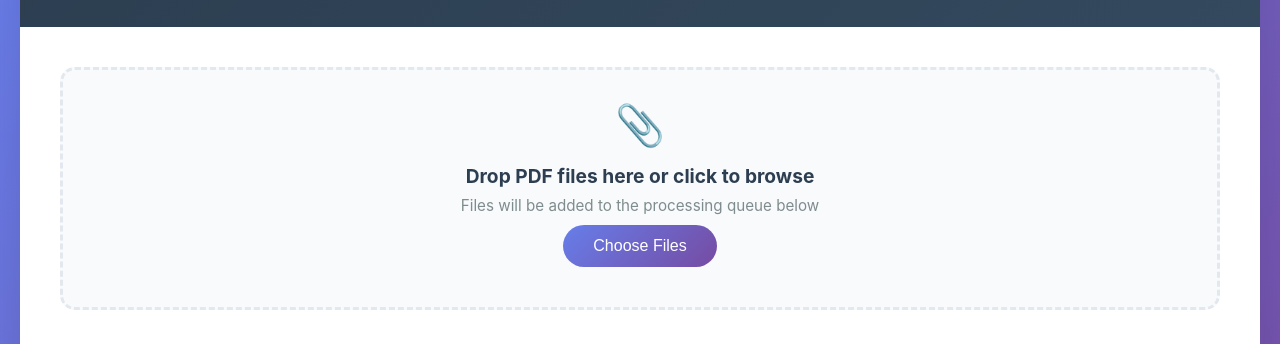
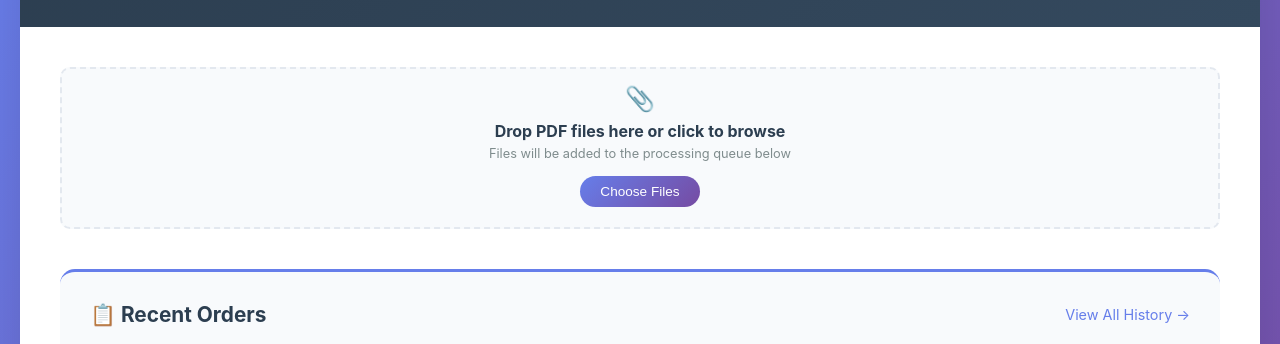
Before and after one commit to Harrypapa1/pdf-processorHOC-HOL, a plain HTML site: page index.html in a window 1280 px wide. Shown: the part 133-477 px from the top of the page. Drawn offline with Linux system fonts and the light colour scheme; no server answers; a script that the page names is missing.

Commit message:
Update index.html

```diff
--- a/index.html
+++ b/index.html
@@ -79,11 +79,11 @@
         }
 
         .upload-section {
-            border: 3px dashed #e3e8ef;
-            border-radius: 15px;
-            padding: 30px 40px;
+            border: 2px dashed #e3e8ef;
+            border-radius: 10px;
+            padding: 15px 20px;
             text-align: center;
-            margin-bottom: 30px;
+            margin-bottom: 25px;
             background: #f8fafc;
             transition: all 0.3s ease;
             cursor: pointer;
@@ -101,20 +101,21 @@
         }
 
         .upload-icon {
-            font-size: 2.5rem;
+            font-size: 1.5rem;
             color: #667eea;
-            margin-bottom: 15px;
+            margin-bottom: 8px;
         }
 
         .upload-text h3 {
-            font-size: 1.2rem;
+            font-size: 1rem;
             color: #2c3e50;
-            margin-bottom: 8px;
+            margin-bottom: 5px;
         }
 
         .upload-text p {
             color: #7f8c8d;
-            font-size: 0.95rem;
+            font-size: 0.8rem;
+            margin-bottom: 10px;
         }
 
         /* Processing Queue Section */
@@ -249,17 +250,17 @@
             background: linear-gradient(135deg, #667eea 0%, #764ba2 100%);
             color: white;
             border: none;
-            padding: 12px 30px;
-            border-radius: 25px;
-            font-size: 1rem;
+            padding: 8px 20px;
+            border-radius: 20px;
+            font-size: 0.85rem;
             cursor: pointer;
             transition: all 0.3s ease;
-            margin: 10px;
+            margin: 5px;
         }
 
         .btn:hover {
             transform: translateY(-2px);
-            box-shadow: 0 10px 20px rgba(102, 126, 234, 0.3);
+            box-shadow: 0 8px 15px rgba(102, 126, 234, 0.3);
         }
 
         .info-section {
```
